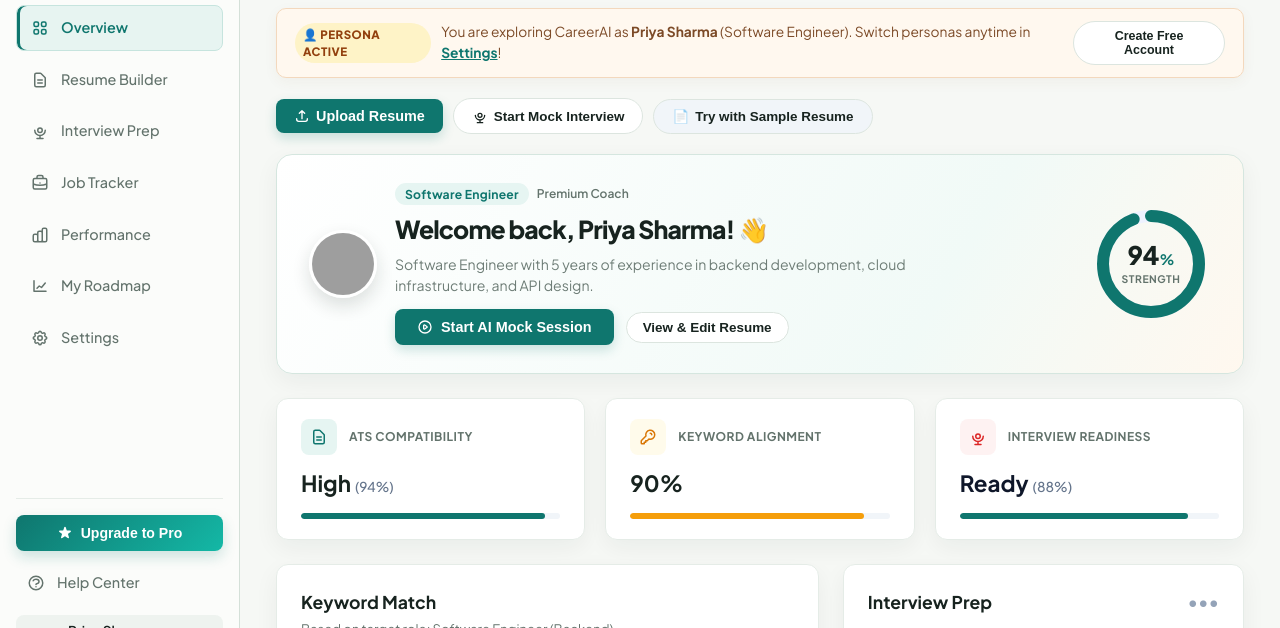
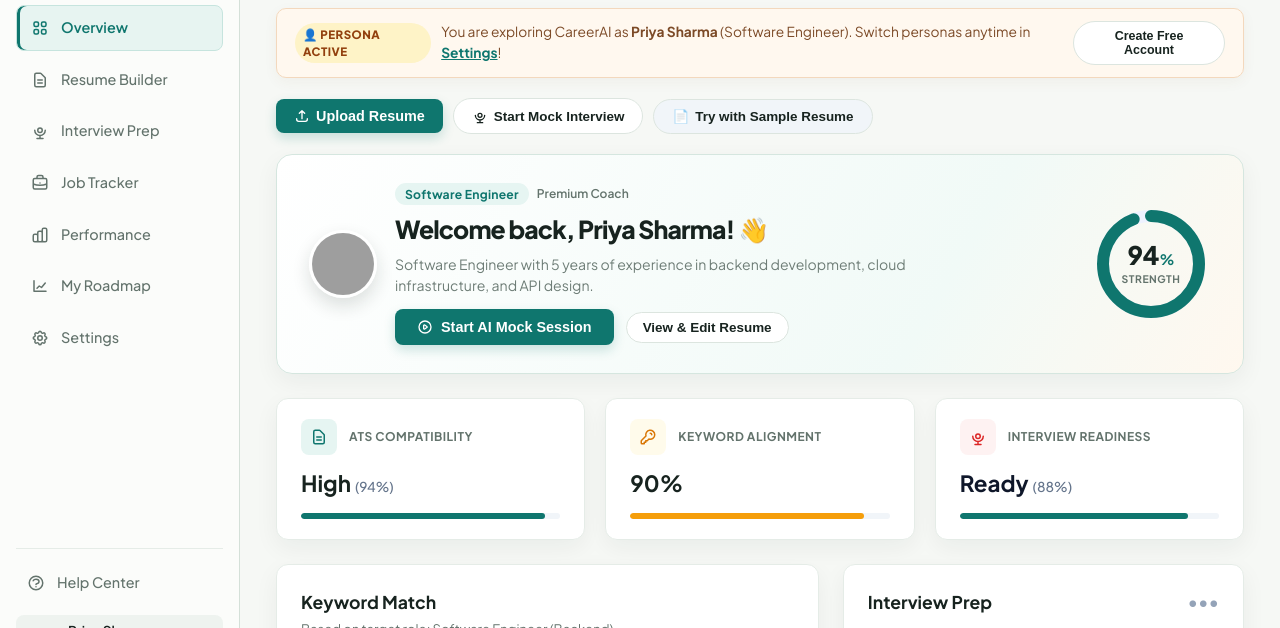
Before and after one commit to aaaaasadi/SIH, a plain HTML site: page index.html in a window 1280 px wide. Shown: the part 94-722 px from the top of the page. Drawn offline with nearby package versions, Linux system fonts and the light colour scheme; grey boxes are pictures that could not be loaded.

Commit message:
Remove upgrade to pro option

```diff
--- a/css/style.css
+++ b/css/style.css
@@ -202,29 +202,6 @@ body {
   gap: 14px;
   padding-top: 16px;
   border-top: 1px solid var(--border-card);
-}
-
-.upgrade-btn {
-  background: var(--accent-gradient);
-  color: white;
-  padding: 10px 16px;
-  border-radius: var(--radius-md);
-  font-weight: 600;
-  font-size: 0.88rem;
-  text-align: center;
-  border: none;
-  cursor: pointer;
-  box-shadow: 0 4px 12px rgba(79, 70, 229, 0.25);
-  transition: transform 0.2s ease, box-shadow 0.2s ease;
-  display: flex;
-  align-items: center;
-  justify-content: center;
-  gap: 8px;
-}
-
-.upgrade-btn:hover {
-  transform: translateY(-1px);
-  box-shadow: 0 6px 16px rgba(79, 70, 229, 0.35);
 }
 
 .user-profile-badge {
@@ -4160,7 +4137,6 @@ body {
   box-shadow: inset 3px 0 0 var(--primary);
 }
 
-.upgrade-btn,
 .btn-optimize-all {
   background: var(--accent-gradient);
   box-shadow: 0 6px 14px rgba(15, 118, 110, 0.2);
--- a/index.html
+++ b/index.html
@@ -65,11 +65,6 @@
 
       <!-- Bottom Sidebar Actions -->
       <div class="sidebar-bottom">
-        <button class="upgrade-btn" id="btn-upgrade-pro">
-          <svg width="16" height="16" fill="currentColor" viewBox="0 0 20 20"><path d="M9.049 2.927c.3-.921 1.603-.921 1.902 0l1.07 3.292a1 1 0 00.95.69h3.462c.969 0 1.371 1.24.588 1.81l-2.8 2.034a1 1 0 00-.364 1.118l1.07 3.292c.3.921-.755 1.688-1.54 1.118l-2.8-2.034a1 1 0 00-1.175 0l-2.8 2.034c-.784.57-1.838-.197-1.539-1.118l1.07-3.292a1 1 0 00-.364-1.118L2.98 8.72c-.783-.57-.38-1.81.588-1.81h3.461a1 1 0 00.951-.69l1.07-3.292z"></path></svg>
-          Upgrade to Pro
-        </button>
-
         <a href="#" class="nav-link" id="link-help" style="padding: 6px 10px;">
           <svg fill="none" stroke="currentColor" viewBox="0 0 24 24"><path stroke-linecap="round" stroke-linejoin="round" stroke-width="2" d="M8.228 9c.549-1.165 2.03-2 3.772-2 2.21 0 4 1.343 4 3 0 1.4-1.278 2.575-3.006 2.907-.542.104-.994.54-.994 1.093m0 3h.01M21 12a9 9 0 11-18 0 9 9 0 0118 0z"></path></svg>
           <span>Help Center</span>
--- a/js/app.js
+++ b/js/app.js
@@ -479,11 +479,6 @@ class AppController {
       this.navigateTo('dashboard');
     });
 
-    // Upgrade to Pro Button
-    document.getElementById('btn-upgrade-pro')?.addEventListener('click', () => {
-      window.showToast?.('🚀 You are on the Pro Coach Tier with unlimited AI resume tailoring & mock interviews!', 'success');
-    });
-
     // Help Center Link
     document.getElementById('link-help')?.addEventListener('click', (e) => {
       e.preventDefault();
```
